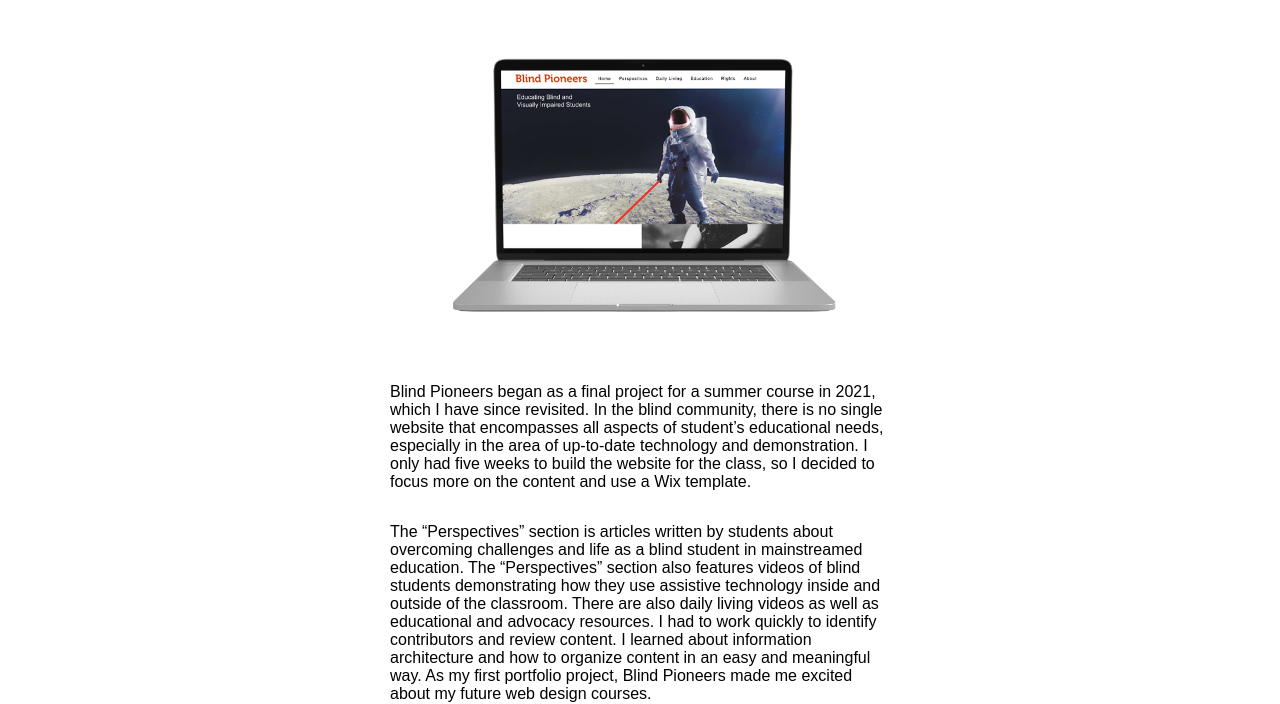
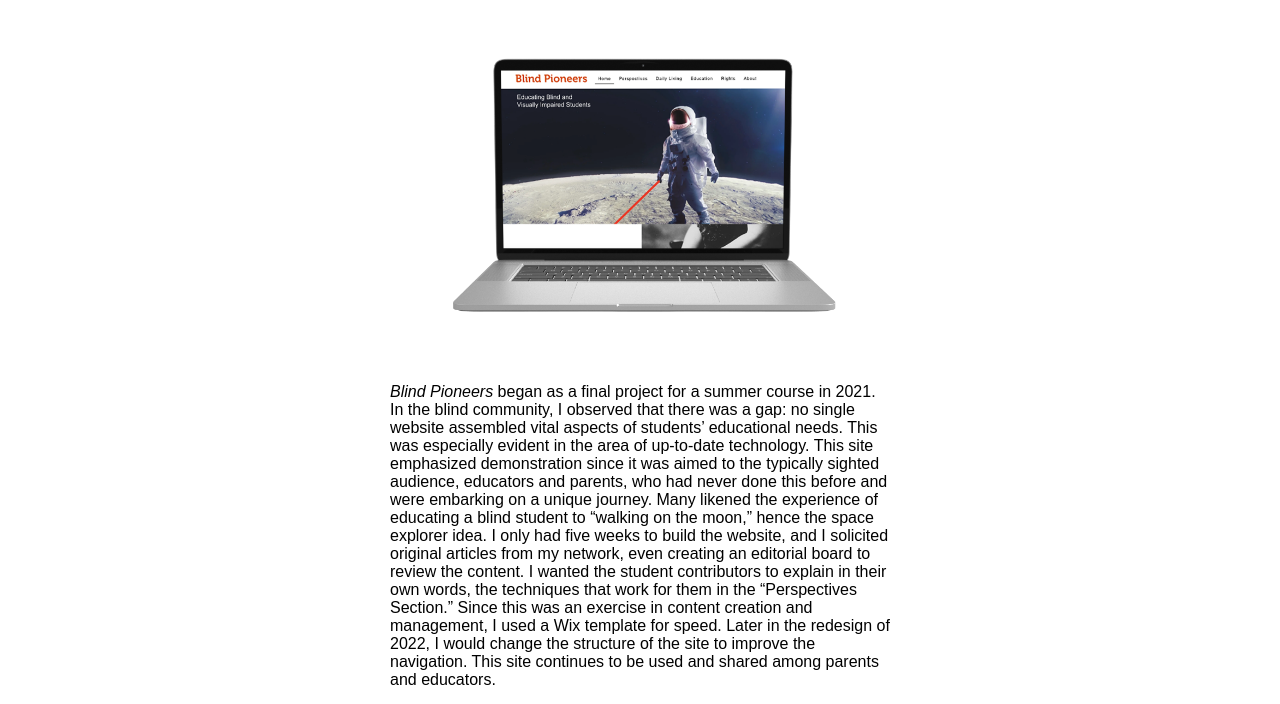
Before and after one commit to jillian-milton/portfolio, a plain HTML site: page html/blind-orig.html in a window 1280 px wide. Shown: the part 287-991 px from the top of the page. Drawn offline with Linux system fonts and the light colour scheme.

Commit message:
fixed grammar

```diff
--- a/html/blind-orig.html
+++ b/html/blind-orig.html
@@ -42,9 +42,9 @@
     <section class="expand">
         <div class="column">
 
-          <p class="about">Blind Pioneers began as a final project for a summer course in 2021, which I have since revisited.  In the blind community, there is no single website that encompasses all aspects of student’s educational needs, especially in the area of up-to-date technology and demonstration. I only had five weeks to build the website for the class, so I decided to focus more on the content and use a Wix template.  </p>
-
-          <p class="about">The “Perspectives” section is articles written by students about overcoming challenges and life as a blind student in mainstreamed education. The “Perspectives” section also features videos of blind students demonstrating how they use assistive technology inside and outside of the classroom. There are also daily living videos as well as educational and advocacy resources. I had to work quickly to identify contributors and review content. I learned about information architecture and how to organize content in an easy and meaningful way. As my first portfolio project, Blind Pioneers made me excited about my future web design courses. </p>
+          <p class="about">
+            <i>Blind Pioneers</i> began as a final project for a summer course in 2021. In the blind community, I observed that there was a gap: no single website assembled vital aspects of students’ educational needs. This was especially evident in the area of up-to-date technology. This site emphasized demonstration since it was aimed to the typically sighted audience, educators and parents, who had never done this before and were embarking on a unique journey. Many likened the experience of educating a blind student to “walking on the moon,” hence the space explorer idea. I only had five weeks to build the website, and I solicited original articles from my network, even creating an editorial board to review the content. I wanted the student contributors to explain in their own words, the techniques that work for them in the “Perspectives Section.” Since this was an exercise in content creation and management, I used a Wix template for speed. Later in the redesign of 2022, I would change the structure of the site to improve the navigation. This site continues to be used and shared among parents and educators.
+          </p>
 
           <div class="flex">
                 <button id="website"> Website</button>
```
Also changed, not shown: html/husky-hub.html (+3 -1 lines), html/husky-pals.html (+2 -2 lines).
